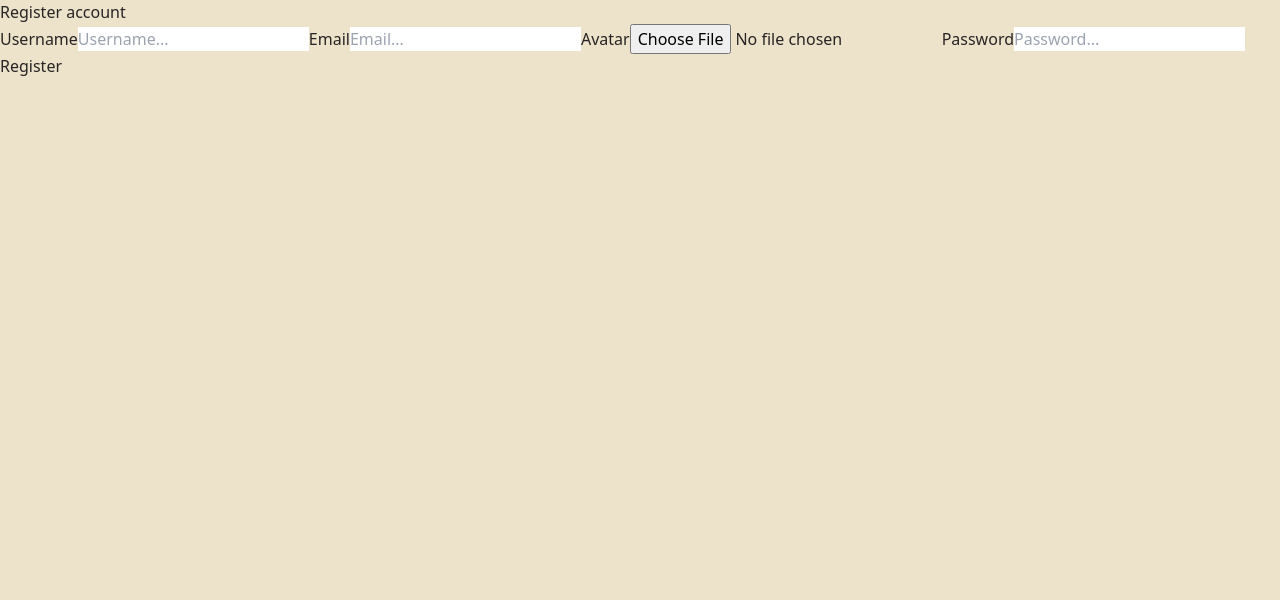
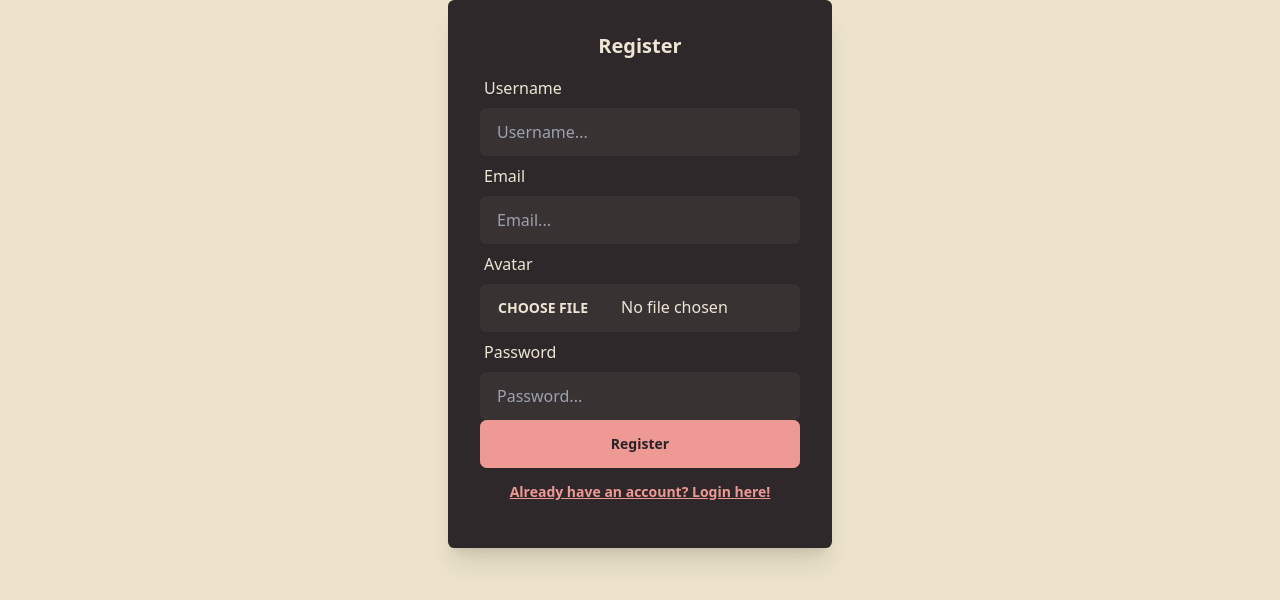
Before and after one commit to solisko/chat-app, a React (Vite) app: page /register in a window 1280 px wide. Shown: the top 600 px of the page. Built offline with nearby package versions, Linux system fonts and the light colour scheme; no server answers.

Commit message:
starting with design

```diff
--- a/src/Components/Chat.jsx
+++ b/src/Components/Chat.jsx
@@ -41,7 +41,7 @@ const Chat = () => {
           {user?.username || "Anonymous"}
         </p>{" "}
       </div>
-      <button class="btn transition duration-200 ease-in-out hover:bg-primary" onClick={handleLogout}>Logout</button>
+      <button className="btn transition duration-200 ease-in-out hover:bg-primary" onClick={handleLogout}>Logout</button>
     </div>
   );
 };
--- a/src/Components/Register.jsx
+++ b/src/Components/Register.jsx
@@ -93,45 +93,76 @@ const Register = () => {
   };
 
   return (
-    <div>
-      <h1>Register account</h1>
-      <form onSubmit={handleRegister}>
-        <label htmlFor="username">Username</label>
+    <div className="flex justify-center">
+      <div className="card bg-neutral text-neutral-content w-96 shadow-xl">
+        <form
+          onSubmit={handleRegister}
+          className="card-body items-center text-center"
+        >
+          <h2 className="card-title">Register</h2>
+          <div className="form-control">
+            <label htmlFor="username" className="label">
+              Username
+            </label>
             <input
               type="text"
               id="username"
               placeholder="Username..."
               value={username}
               onChange={(e) => setUsername(e.target.value)}
+              className="input input-ghost w-full max-w-xs"
               required
             />
-        <label htmlFor="email">Email</label>
+            <label htmlFor="email" className="label">
+              Email
+            </label>
             <input
               type="email"
               id="email"
               placeholder="Email..."
               value={email}
               onChange={(e) => setEmail(e.target.value)}
+              className="input input-ghost w-full max-w-xs"
               required
             />
-        <label htmlFor="avatar">Avatar</label>
+            <label htmlFor="avatar" className="label">
+              Avatar
+            </label>
             <input
               type="file"
               id="avatar"
               accept="image/*"
               onChange={handleFileChange}
+              className="file-input file-input-ghost w-full max-w-xs"
             />
-        <label htmlFor="password">Password</label>
+            <label htmlFor="password" className="label">
+              Password
+            </label>
             <input
               type="password"
               id="password"
               placeholder="Password..."
               value={password}
               onChange={(e) => setPassword(e.target.value)}
+              className="input input-ghost w-full max-w-xs"
               required
             />
-        <button type="submit">Register</button>
+            <button
+              className="btn btn-primary transition duration-200 ease-in-out hover:bg-primary"
+              type="submit"
+            >
+              Register
+            </button>
+            <button
+              type="button"
+              onClick={() => navigate("/login")}
+              className="btn btn-link"
+            >
+              Already have an account? Login here!
+            </button>
+          </div>
         </form>
+      </div>
       {error && <p style={{ color: "red" }}>{error}</p>}
     </div>
   );
```
Lines whose indentation alone changed are shown as unchanged.
